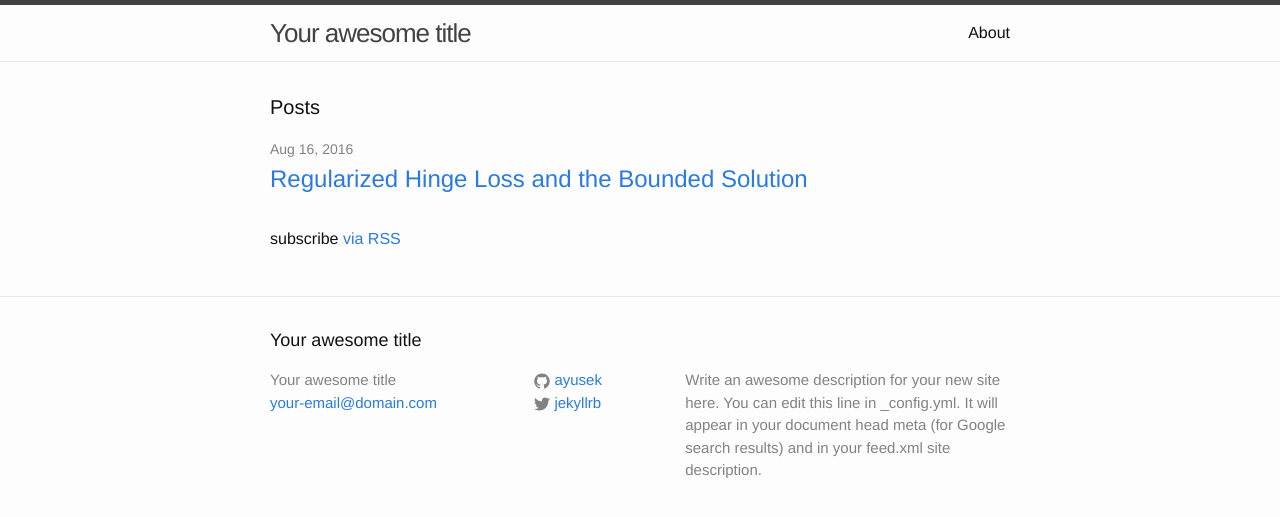
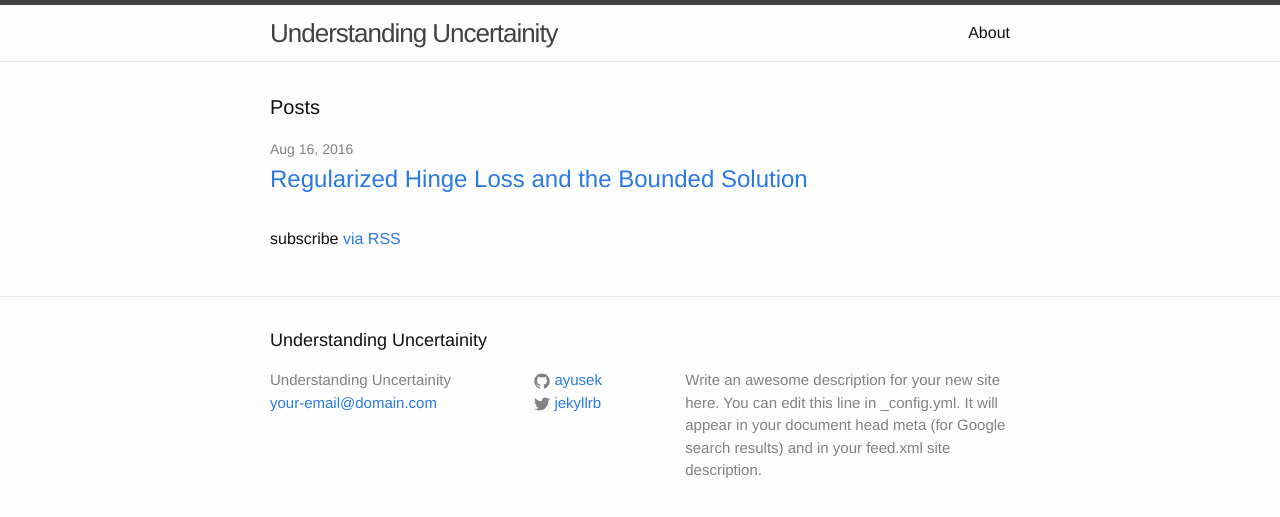
Before and after one commit to ayusek/ayusek.github.io, a Jekyll site: the page built from index.html, in a window 1280 px wide. Shown: the top 517 px of the page. Built offline with Jekyll 4.4.1, drawn with Linux system fonts in a browser that asks for light colours.

Commit message:
Setting a Temporary Title

```diff
--- a/_config.yml
+++ b/_config.yml
@@ -6,7 +6,7 @@
 # 'jekyll serve'. If you change this file, please restart the server process.
 
 # Site settings
-title: Your awesome title
+title: Understanding Uncertainity
 email: your-email@domain.com
 description: > # this means to ignore newlines until "baseurl:"
   Write an awesome description for your new site here. You can edit this
```
